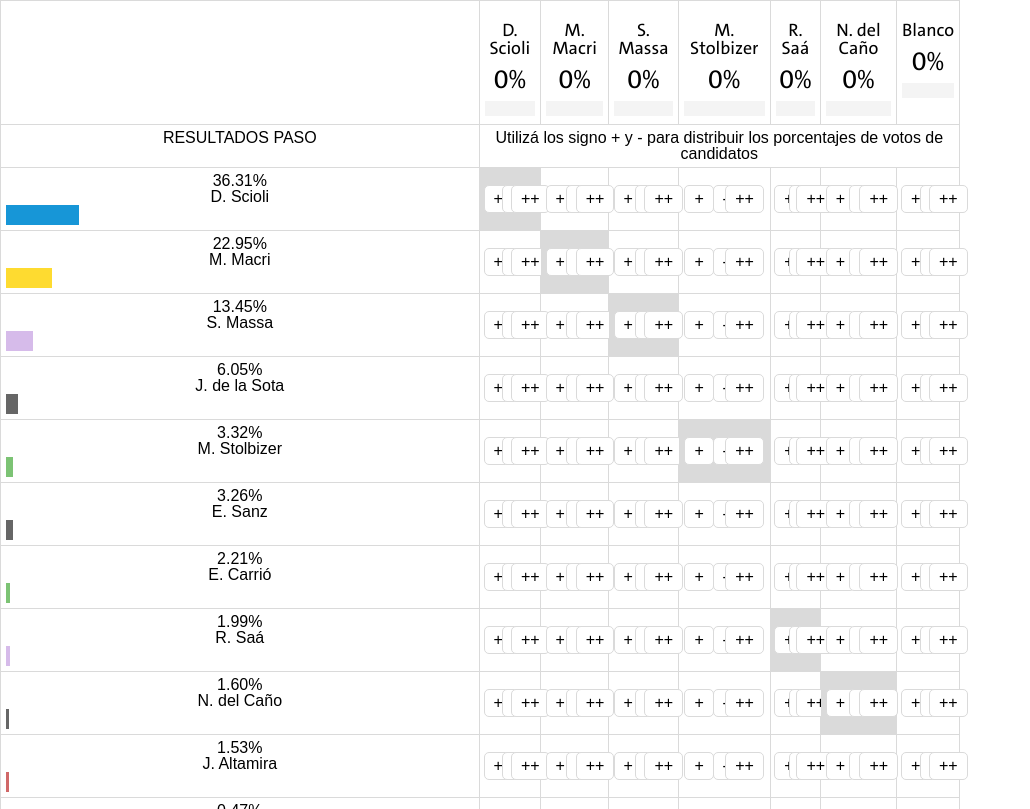
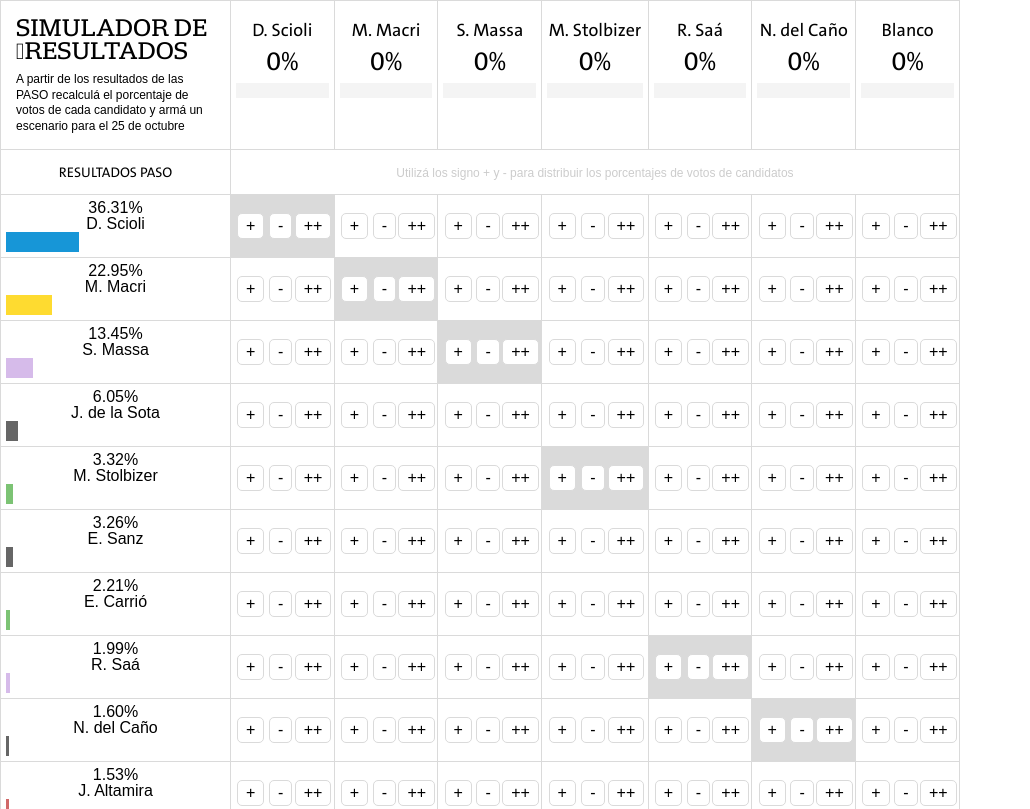
Before and after one commit to johnfelipe/hackaton_global_editors_2015, a website: page webapp/index.html in a window 1280 px wide. Shown: the top 809 px of the page, without its empty margins (0-1030 px from the left). Drawn offline with Linux system fonts and the light colour scheme.

Commit message:
ajustes de css

```diff
--- a/webapp/css/styles.css
+++ b/webapp/css/styles.css
@@ -8,14 +8,19 @@ h1{
 	margin: 10px;
 	font-family: 'suecaslabmedium', Georgia;
 	font-size: 23px;
-	color:#fff;
+	color:#000;
+	text-align: left;
+	max-width: 195px;
 }
 
 h2{
 	margin: 10px;
 	font-family: Arial,	Helvetica, sans-serif;
 	font-size: 12px;
-	color:#fff;
+	color:#000;
+	text-align: left;
+	max-width: 190px;
+	line-height: 1.3;
 }
 
 table{
@@ -28,7 +33,7 @@ table, th, td {
     border-collapse: collapse;
     font-family: Arial, Helvetica, sans-serif
 }
-table th, table td { padding: 5px; text-align: center; }
+table th, table td {    width: 8%; padding: 5px; text-align: center; }
 /* bars */
 table th div.content_bar { width: 100%; display: inline-block; background: rgba(200,200,200,0.2); height: 15px; text-align: left;}
 table th div.bar {  height: 15px; display: inline-block; }
@@ -52,7 +57,7 @@ table th div.porc{
 	margin:10px 0px;
 }
 
-th#th_undefined .name, th#th_undefined .porc, th#th_undefined .content_bar{
+th#th_undefined .name, th#th_undefined .porc, th#th_undefined .content_bar, th#th_undefined img{
 	display: none;
 }
 
@@ -61,7 +66,7 @@ table tr td{
 }
 
 table tr td .btn {
-	padding: 5px 9px;
+	padding: 4px 8px;
     border: 1px solid #dadada;
     border-radius: 5px;
     background-color: #fff;
@@ -78,8 +83,27 @@ table tr td .menos{
 	left:36%;
 }
 
-table tr td .todo{
-	left:56%;
+table tr td .todos{
+	left:61%;
+}
+
+
+tr.row td::first-child {
+	max-width: 100px;
+	text-align: left;
+}
+
+.result_paso{
+
+	font-family: 'TheSans', Georgia;
+	font-size: 14px;
+	color:#000;
+	margin:10px 0px;
+}
+
+.ballotage{
+	font-size: 12px;
+	color:#ccc;
 }
 /*
 // si quiero esconder columnas de los que no entraron
```
